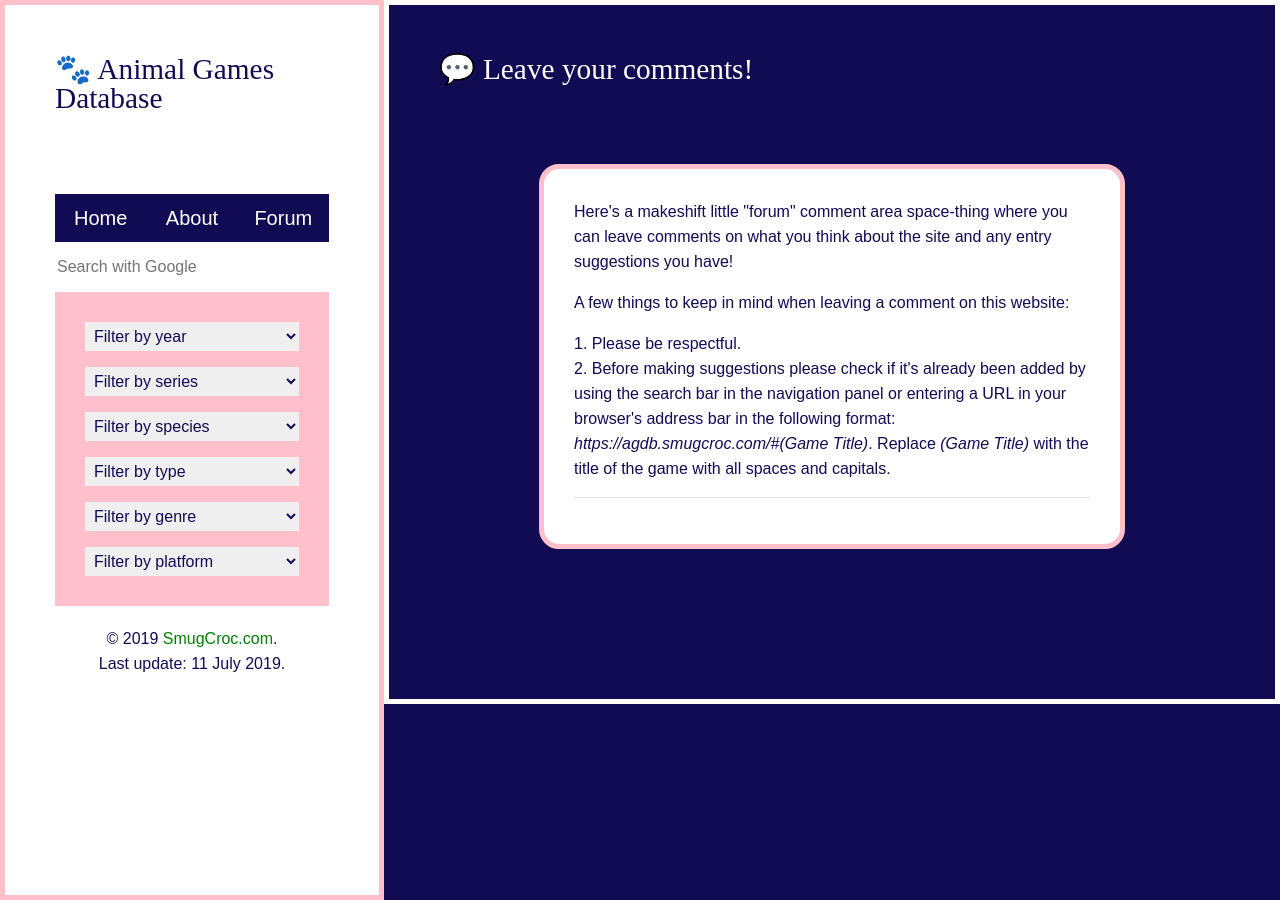
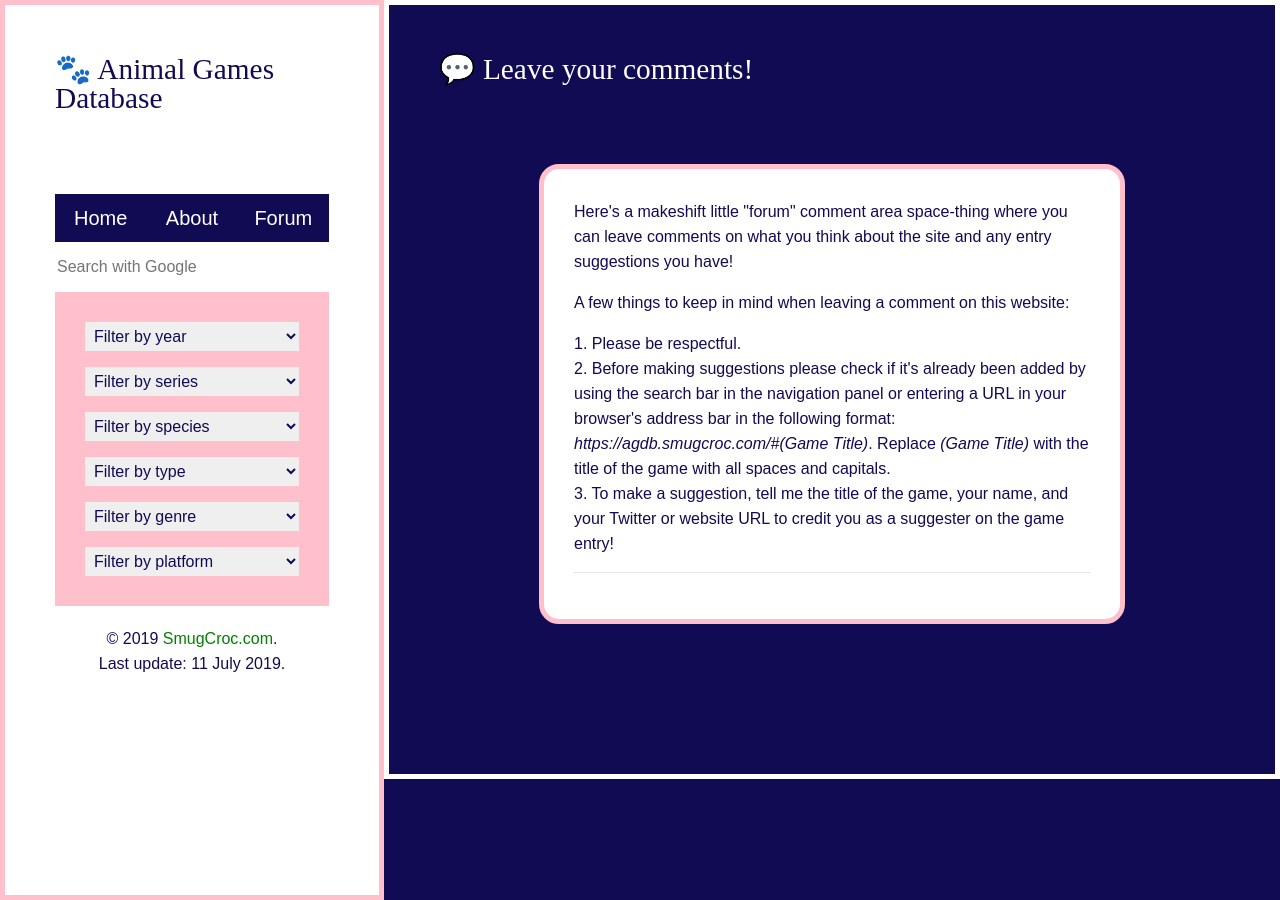
Before and after one commit to byliz/animal-game-database, a Jekyll site: the page built from forum/index.html, in a window 1280 px wide. Built offline with Jekyll 4.4.1, drawn with Linux system fonts in a browser that asks for light colours; nearby versions of some CDN libraries; comment, search, counter and statistics services are not loaded.

Commit message:
Added some rules to the forums page

```diff
--- a/forum/index.html
+++ b/forum/index.html
@@ -12,8 +12,9 @@ title: Forum |
 	<br>
 	<p>A few things to keep in mind when leaving a comment on this website:</p>
 	<br>
-	<p>1. Please be respectful. <br>
-		2. Before making suggestions please check if it's already been added by using the search bar in the navigation panel or entering a URL in your browser's address bar in the following format: <em>https://agdb.smugcroc.com/#(Game Title)</em>. Replace <em>(Game Title)</em> with the title of the game with all spaces and capitals.</p>
+	<p> 1. Please be respectful. <br>
+		2. Before making suggestions please check if it's already been added by using the search bar in the navigation panel or entering a URL in your browser's address bar in the following format: <em>https://agdb.smugcroc.com/#(Game Title)</em>. Replace <em>(Game Title)</em> with the title of the game with all spaces and capitals.<br>
+		3. To make a suggestion, tell me the title of the game, your name, and your Twitter or website URL to credit you as a suggester on the game entry!</p>
 
 <div id="comments">
           <hr></hr>
```
